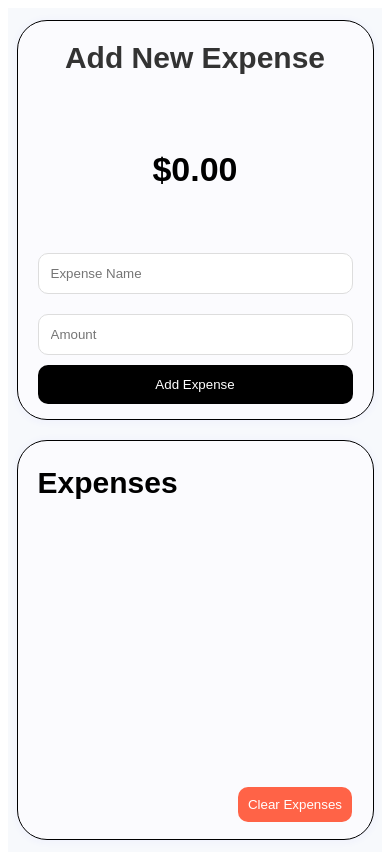
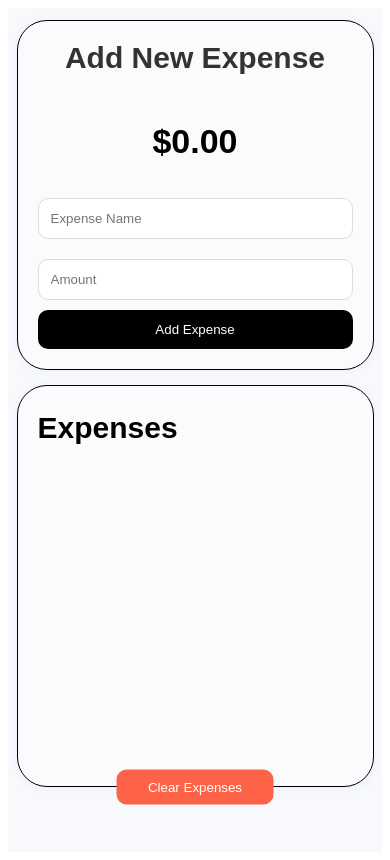
Before and after one commit to akbaralinabiev/expense-tracker, a React (Create React App) app: page / in a window 390 px wide. Built offline with nearby package versions, Linux system fonts and the light colour scheme.

Commit message:
fixing bugs, media query added

```diff
--- a/src/components/ExpenseTracker.css
+++ b/src/components/ExpenseTracker.css
@@ -19,6 +19,7 @@
      .expense-tracker_header {
           flex-direction: column;
           gap: 30px;
+          padding: 16px;
      }
 
      .header {
@@ -33,20 +34,45 @@
 @media (max-width: 540px) {
      .expense-tracker_header {
           flex-direction: column;
-          gap: 20px;
+          gap: 15px;
           padding: 12px;
+          justify-content: flex-start;
      }
 
      .header {
           max-width: 90%;
+          max-height: 40%;
      }
 
      .expenses {
           max-width: 90%;
+          height: 100%;
      }
 
      .header-title {
           font-size: 18px;
+     }
+
+     .clear-button {
+          position: absolute;
+          bottom: 15px;
+          left: 50%;
+          transform: translate(-50%, -50%);
+          border-radius: 10px;
+          background-color: #FF6347;
+          color: white;
+          padding: 10px;
+          border: none;
+          cursor: pointer;
+          margin-top: 20px;
+          -webkit-transform: translate(-50%, -50%);
+          -moz-transform: translate(-50%, -50%);
+          -ms-transform: translate(-50%, -50%);
+          -o-transform: translate(-50%, -50%);
+          -webkit-border-radius: 10px;
+          -moz-border-radius: 10px;
+          -ms-border-radius: 10px;
+          -o-border-radius: 10px;
      }
 }
 
@@ -55,7 +81,7 @@
      flex-direction: column;
      justify-content: space-between;
      text-align: center;
-     padding: 0 20px 0 20px;
+     padding: 0 20px 20px 20px;
      background-color: white;
      border-radius: 30px;
      border: 1px solid #000000;
@@ -80,10 +106,20 @@
 .expenses .expense-item {
      display: flex;
      width: 100%;
-
      justify-content: space-between;
      padding: 10px 0;
      border-top: 1px solid #ddd;
+}
+
+.expense-name,
+.expense-price {
+     font-size: 16px;
+     font-weight: bold;
+}
+
+.expense-date {
+     color: #6e6e6e;
+     font-size: 14px;
 }
 
 .list-title {
@@ -103,7 +139,16 @@
      border: 1px solid #000000;
      background: #FBFBFE;
      box-shadow: 0px 1px 10px 0px rgba(54, 50, 255, 0.05);
+     overflow-y: auto;
+     /* Enable vertical scrolling when content overflows */
      scroll-snap-align: start;
+}
+
+.expenses::-webkit-scrollbar {
+     width: 0px;
+     /* Hide vertical scrollbar */
+     height: 0px;
+     /* Hide horizontal scrollbar */
 }
 
 .expense-form {
@@ -125,7 +170,6 @@
      background-color: black;
      color: white;
      cursor: pointer;
-     margin-bottom: 15px;
 }
 
 .clear-button {
--- a/src/components/ExpenseTracker.jsx
+++ b/src/components/ExpenseTracker.jsx
@@ -32,7 +32,7 @@ function ExpenseTracker() {
 
     try {
       await saveExpense(newExpense);
-      setExpenses((prev) => [...prev, newExpense]);
+      setExpenses((prev) => [newExpense, ...prev]);
       setName("");
       setAmount("");
     } catch (error) {
@@ -43,12 +43,24 @@ function ExpenseTracker() {
   const handleClearExpenses = async () => {
     try {
       await clearExpenses();
-      setExpenses([]); // Clear the expenses from the state as well
+      setExpenses();// Clear the expenses from the state as well
       setBalance(0); // Reset the balance
     } catch (error) {
       console.error("Error clearing expenses:", error);
     }
   };
+
+  // Function to format date and time
+  const formatDate = (isoDate) => {
+    const date = new Date(isoDate);
+    const options = {
+      year: "numeric",
+      month: "short",
+      day: "numeric",
+    };
+    return date.toLocaleString(undefined, options);
+  };
+
   return (
     <div className="expense-tracker_header">
       <div className="header">
@@ -78,8 +90,11 @@ function ExpenseTracker() {
         </div>
         {expenses.map((expense) => (
           <div className="expense-item" key={expense.id}>
-            <span>{expense.name}</span>
-            <span>${expense.amount}</span>
+            <div className="expense-info">
+              <div className="expense-name">{expense.name}</div>
+              <span className="expense-date">{formatDate(expense.date)}</span>
+            </div>
+            <div className="expense-price">${expense.amount}</div>
           </div>
         ))}
       </div>
```
Also changed, not shown: src/index.css (+0 -9 lines).
